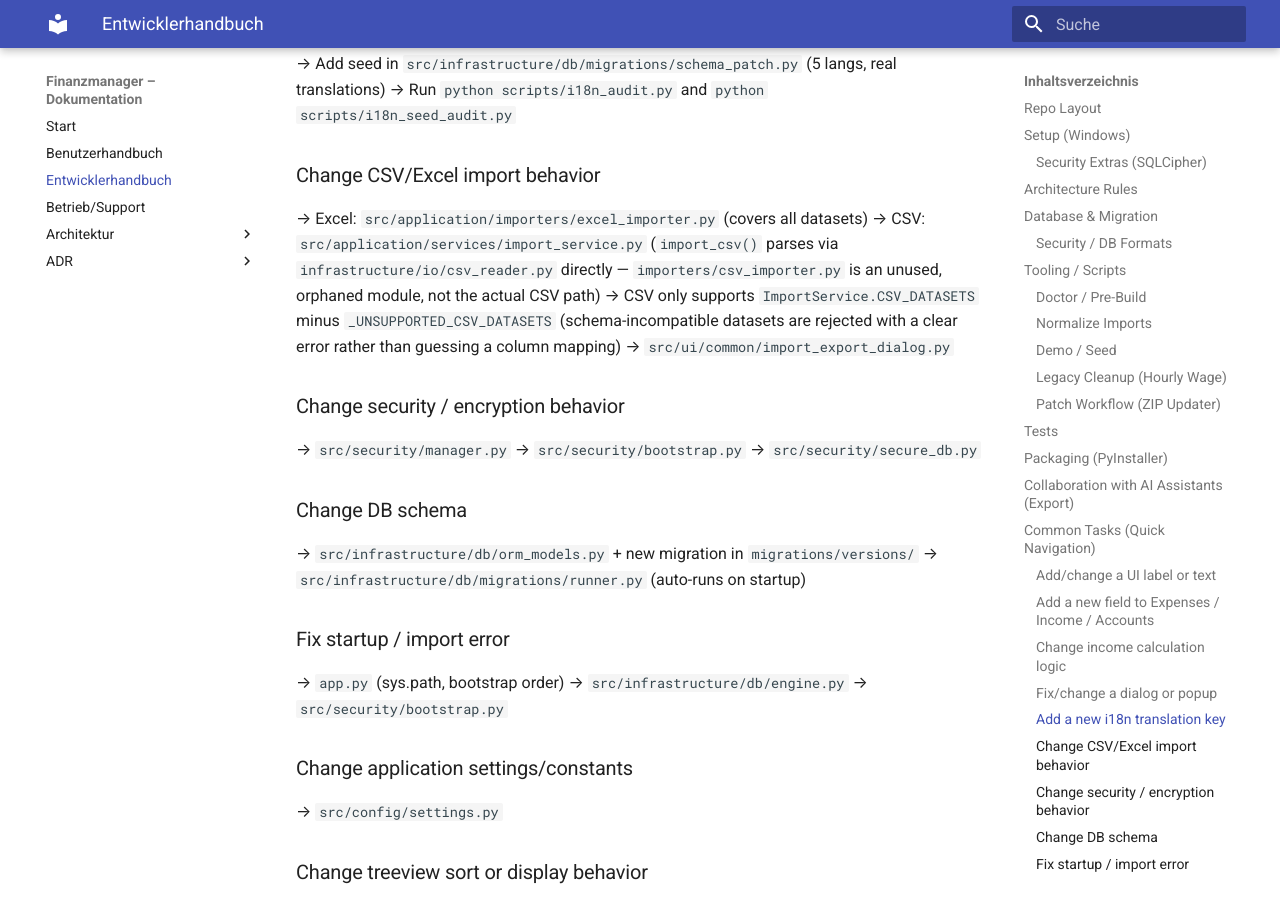
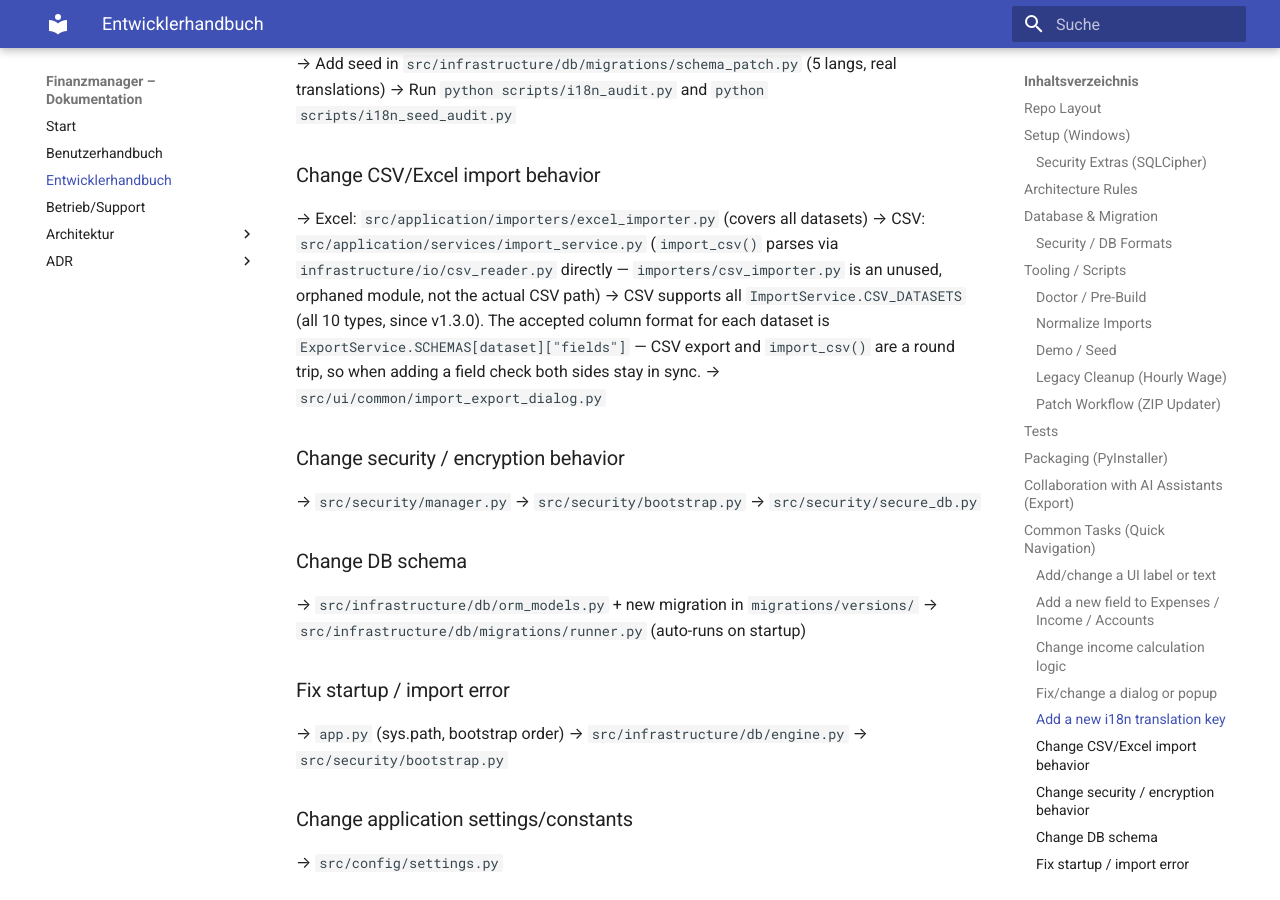
Before and after one commit to 23NNN/Private-Finance-Manager, an MkDocs documentation site: the page built from docs/dev_guide.md, in a window 1280 px wide and 900 px high, scrolled down 4475 px. Built offline with MkDocs 1.6.1 and Material for MkDocs 9.7.7, drawn with Linux system fonts in a browser that asks for light colours.

Commit message:
docs: sync CLAUDE.md, CHANGELOG, dev_guide with v1.3.0 CSV import completion
Zyklus 6 complete: CLAUDE.md Open Issues updated (CSV import now
10/10 datasets, CI Required Status Check marked resolved), CHANGELOG.md
gets a 1.3.0 entry, dev_guide.md's CSV/Excel import section reflects
the new round-trip contract with ExportService.SCHEMAS, version
bumped to 1.3.0.

Co-Authored-By: Claude Sonnet 5 <noreply@anthropic.com>

```diff
--- a/docs/dev_guide.md
+++ b/docs/dev_guide.md
@@ -165,7 +165,9 @@ without `.git`, `.venv`, `dist/`, `build`.
 ### Change CSV/Excel import behavior
 → Excel: `src/application/importers/excel_importer.py` (covers all datasets)
 → CSV: `src/application/services/import_service.py` (`import_csv()` parses via `infrastructure/io/csv_reader.py` directly — `importers/csv_importer.py` is an unused, orphaned module, not the actual CSV path)
-→ CSV only supports `ImportService.CSV_DATASETS` minus `_UNSUPPORTED_CSV_DATASETS` (schema-incompatible datasets are rejected with a clear error rather than guessing a column mapping)
+→ CSV supports all `ImportService.CSV_DATASETS` (all 10 types, since v1.3.0). The accepted column
+  format for each dataset is `ExportService.SCHEMAS[dataset]["fields"]` — CSV export and
+  `import_csv()` are a round trip, so when adding a field check both sides stay in sync.
 → `src/ui/common/import_export_dialog.py`
 
 ### Change security / encryption behavior
--- a/pyproject.toml
+++ b/pyproject.toml
@@ -4,7 +4,7 @@ build-backend = "setuptools.build_meta"
 
 [project]
 name = "finanzmanager"
-version = "1.2.5"
+version = "1.3.0"
 description = "Windows desktop app (Tkinter/ttk) for managing personal finances."
 requires-python = ">=3.11"
 dependencies = [
```
Also changed, not shown: CHANGELOG.md (+21 -0 lines), Claude.md (+11 -15 lines).
